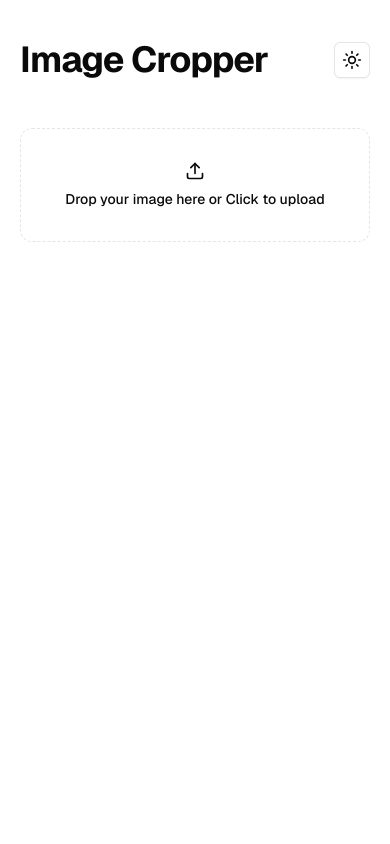
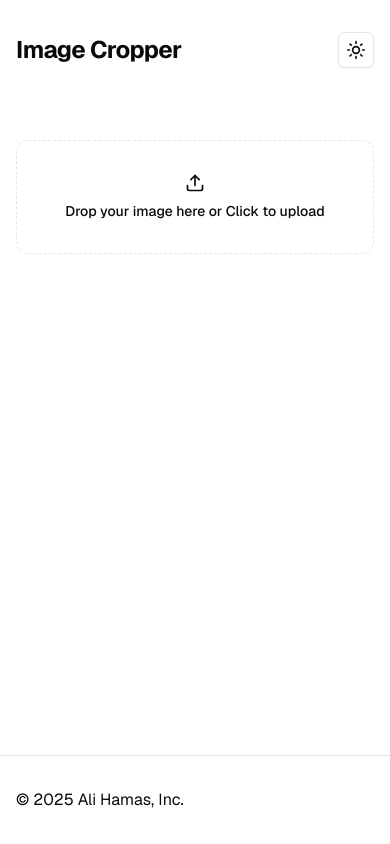
Before and after one commit to alihamasdev/image-cropper, a Next.js app: page / in a window 390 px wide. Built offline with nearby package versions, Linux system fonts and the light colour scheme.

Commit message:
feat: add Toaster component for notifications and improve layout structure

```diff
--- a/src/app/layout.tsx
+++ b/src/app/layout.tsx
@@ -4,6 +4,7 @@ import { Geist } from "next/font/google";
 import "./globals.css";
 
 import { ThemeProvider } from "@/lib/theme-provider";
+import { Toaster } from "@/components/ui/sonner";
 
 const geistSans = Geist({
 	variable: "--font-geist-sans",
@@ -21,6 +22,7 @@ export default function RootLayout({ children }: { children: React.ReactNode })
 			<body style={geistSans.style}>
 				<ThemeProvider attribute="class" defaultTheme="system" enableSystem disableTransitionOnChange>
 					{children}
+					<Toaster position="bottom-right" />
 				</ThemeProvider>
 			</body>
 		</html>
--- a/src/app/page.tsx
+++ b/src/app/page.tsx
@@ -3,14 +3,23 @@ import { ThemeToggle } from "@/components/theme-button";
 
 export default function HomePage() {
 	return (
-		<main className="relative container mx-auto min-h-dvh w-full px-5 pt-10 pb-30">
-			<header className="flex w-full items-center justify-between">
-				<h1 className="text-center text-4xl font-bold tracking-tight text-balance">Image Cropper</h1>
+		<main className="flex min-h-dvh w-full flex-col">
+			<header className="container mx-auto flex w-full items-center justify-between px-4 py-8">
+				<h1 className="text-center text-2xl font-bold tracking-tight text-balance md:text-3xl lg:text-4xl">
+					Image Cropper
+				</h1>
 				<ThemeToggle />
 			</header>
-			<div className="mt-12 w-full">
+
+			<div className="container mx-auto my-10 w-full space-y-10 px-4">
 				<Crop />
 			</div>
+
+			<footer className="mt-auto border-t py-8">
+				<div className="container mx-auto flex items-center justify-between px-4">
+					<div className="flex items-center gap-x-2">&#169; 2025 Ali Hamas, Inc.</div>
+				</div>
+			</footer>
 		</main>
 	);
 }
--- a/src/components/crop.tsx
+++ b/src/components/crop.tsx
@@ -16,8 +16,7 @@ export function Crop() {
 
 	return (
 		<Fragment>
-			<section className="w-full">
-				<div
+			<section
 				onClick={openFileDialog}
 				onDrop={handleDrop}
 				onDragEnter={handleDragEnter}
@@ -29,9 +28,8 @@ export function Crop() {
 			>
 				<input {...getInputProps()} className="sr-only" aria-label="Upload image file" />
 				<div className="flex flex-col items-center gap-2 p-8">
-						<UploadIcon width={20} height={20} />
-						<p className="text-sm font-medium">Drop your image here or Click to upload</p>
-					</div>
+					<UploadIcon className="size-5" />
+					<p className="text-center text-sm font-medium">Drop your image here or Click to upload</p>
 				</div>
 			</section>
 
--- a/src/hooks/use-file-upload.ts
+++ b/src/hooks/use-file-upload.ts
@@ -234,7 +234,7 @@ export const useFileUpload = (options: FileUploadOptions = {}): [FileUploadState
 			}
 		},
 		[
-			state.files.length,
+			state.files,
 			maxFiles,
 			multiple,
 			maxSize,
```
Lines whose indentation alone changed are shown as unchanged.
